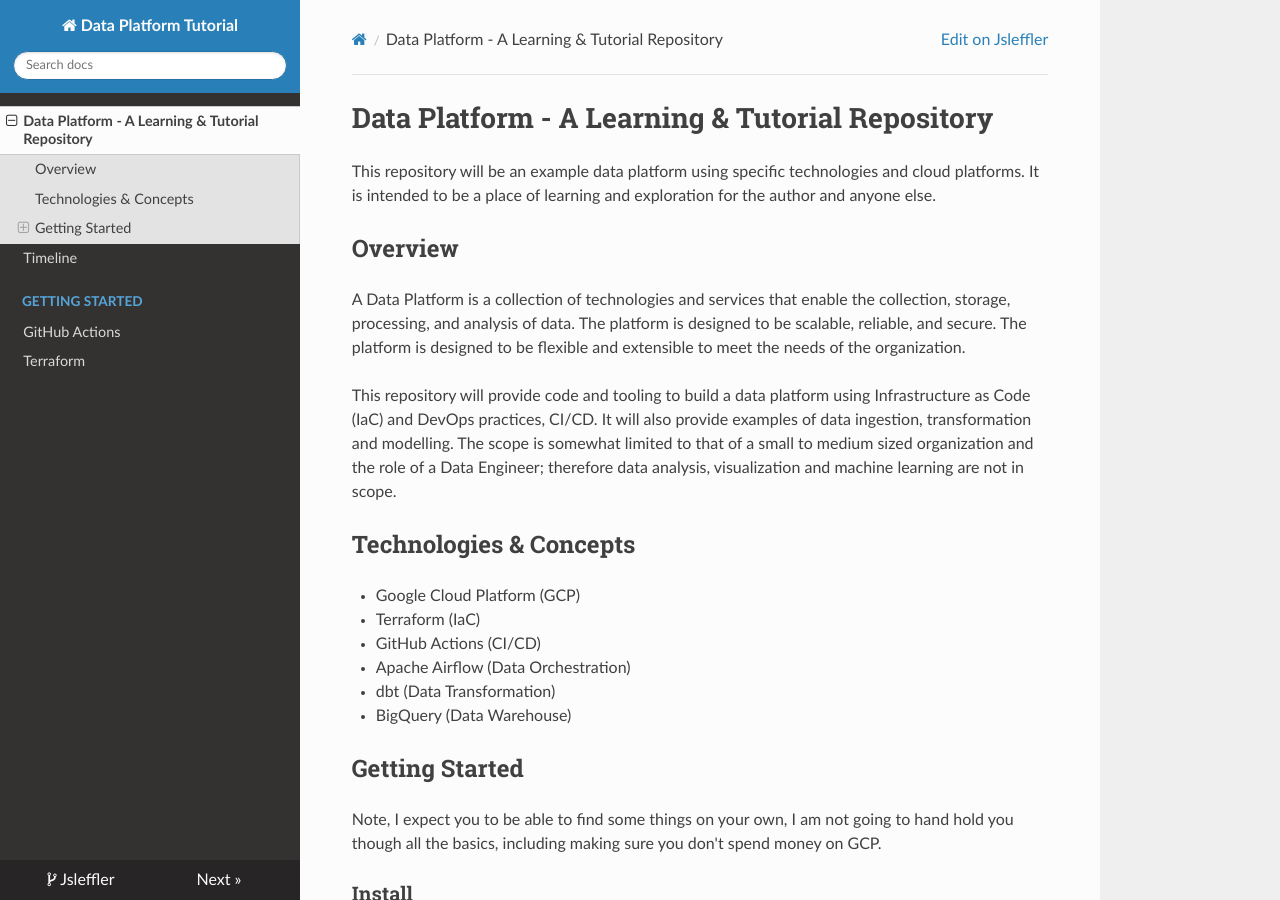
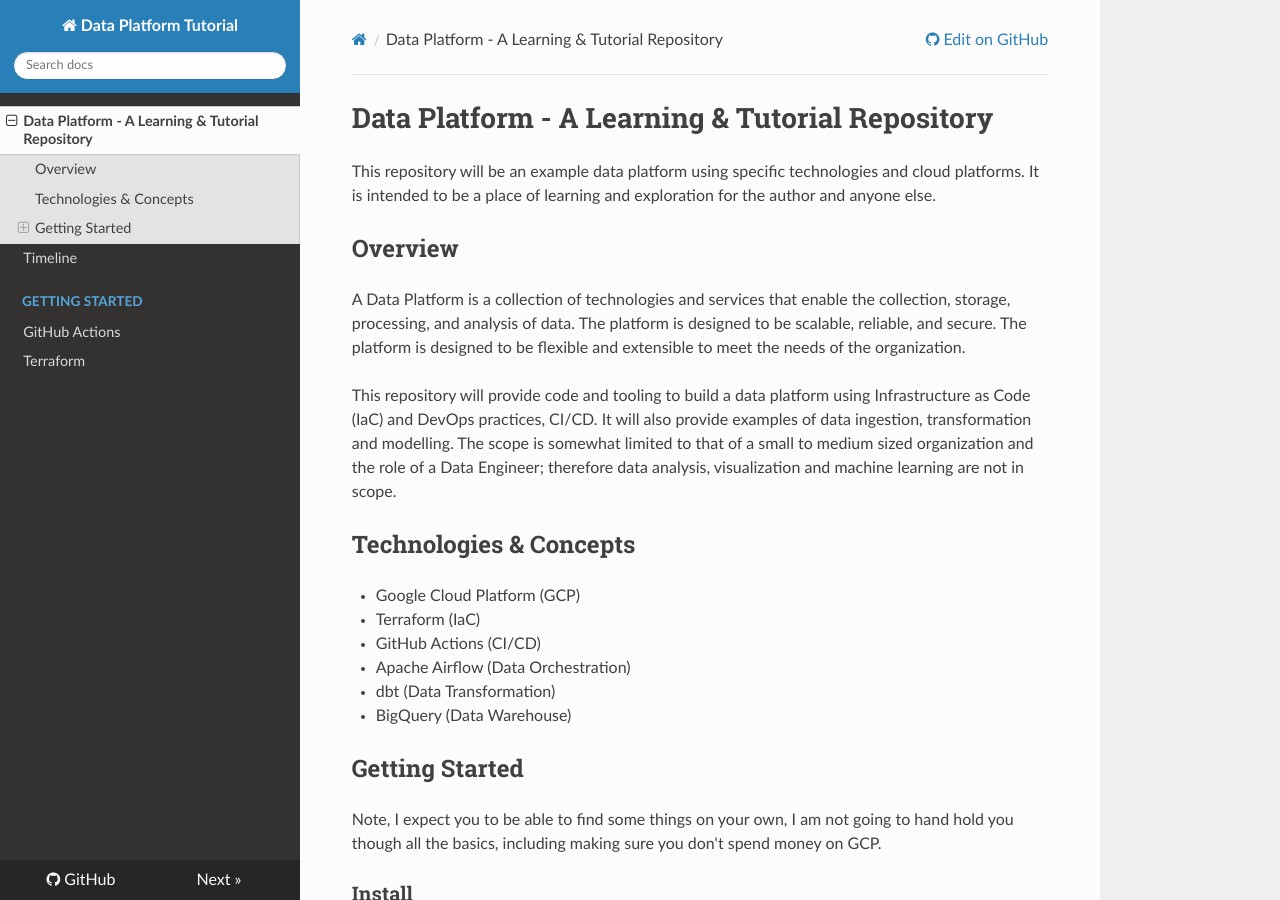
Before and after one commit to jsleffler/data-platform-tutorial, an MkDocs documentation site: the page built from docs/README.md, in a window 1280 px wide and 900 px high. Built offline with MkDocs 1.6.1, drawn with Linux system fonts in a browser that asks for light colours; nearby versions of some CDN libraries; part of the change alters nothing that is shown.

Commit message:
chore(docs): set site URL

```diff
--- a/mkdocs.yml
+++ b/mkdocs.yml
@@ -1,6 +1,7 @@
 site_name: Data Platform Tutorial
 theme:
   name: readthedocs
-repo_url: https://jsleffler.github.io/data-platform-tutorial/
+repo_url: https://github.com/jsleffler/data-platform-tutorial
+site_url: https://jsleffler.github.io/data-platform-tutorial
 edit_uri: edit/main/docs/
 copyright: (c) James Leffler
```
